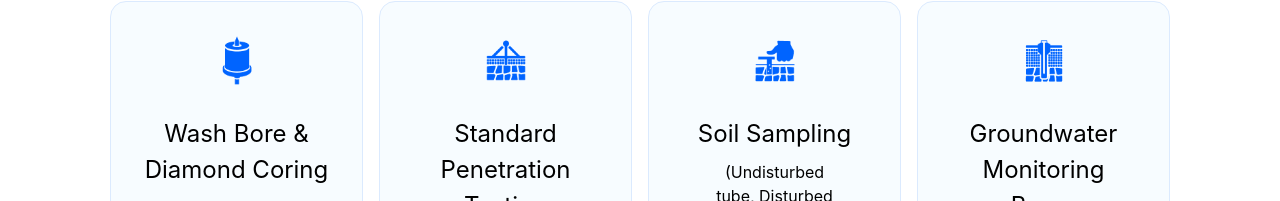
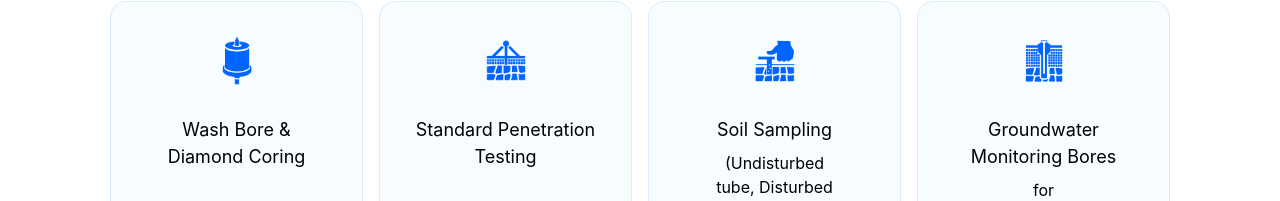
Before and after one commit to tharanga-madurapperuma/statewide-geotechnical_construction-site, a React (Vite) app: page /site in a window 1280 px wide. Shown: the part 751-952 px from the top of the page. Built offline with nearby package versions, Linux system fonts and the light colour scheme.

Commit message:
text updated

```diff
--- a/src/components/card-icon-text-center/CardIconTextCenter.jsx
+++ b/src/components/card-icon-text-center/CardIconTextCenter.jsx
@@ -15,7 +15,7 @@ const CardIconTextCenter = ({
                         className="w-[50px] sm:w-[55px] md:w-[62px] lg:w-[70px]"
                     />
                 </div>
-                <h2 className="font-inter text-18 font-normal text-center md:text-18 lg:text-24 mt-5">
+                <h2 className="font-inter text-[14px] font-normal text-center md:text-[18px] lg:text-[18px] mt-5">
                     {titleText}
                 </h2>
                 {bodyTextPresent && (
```
